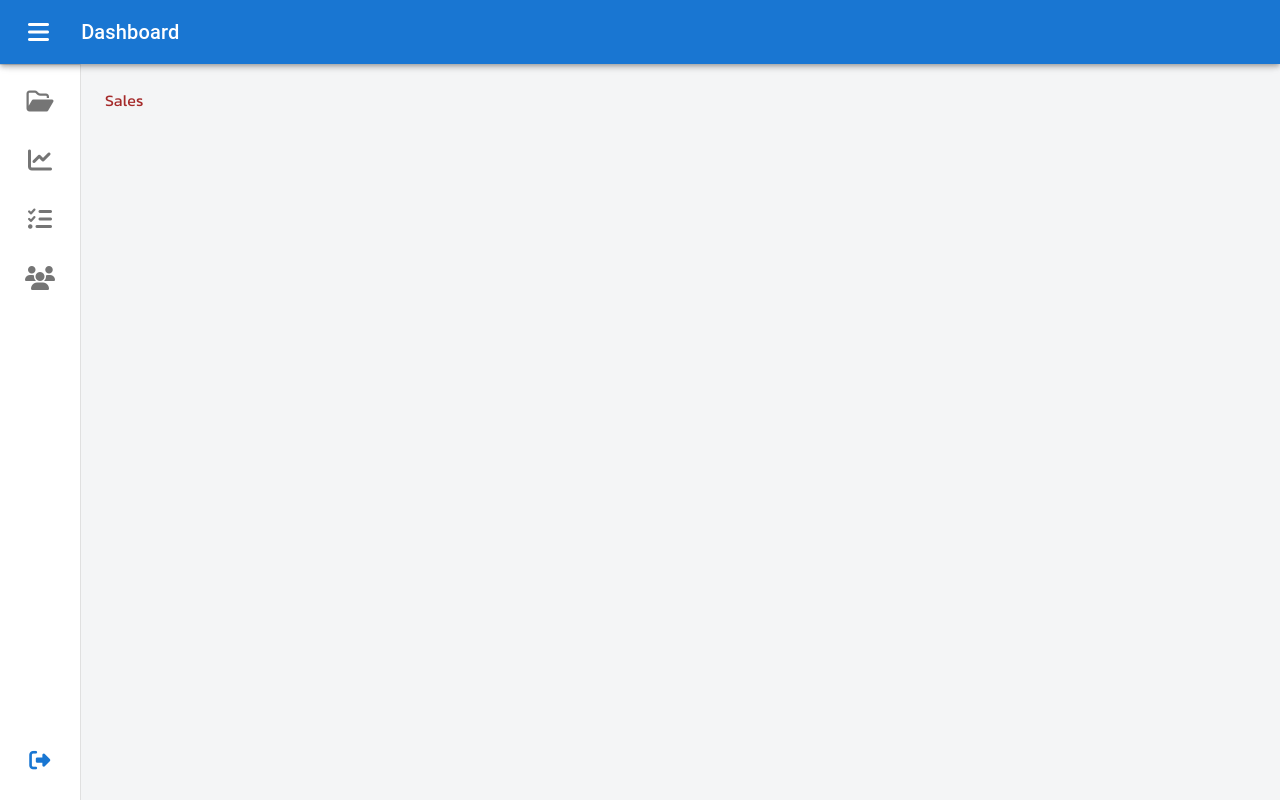
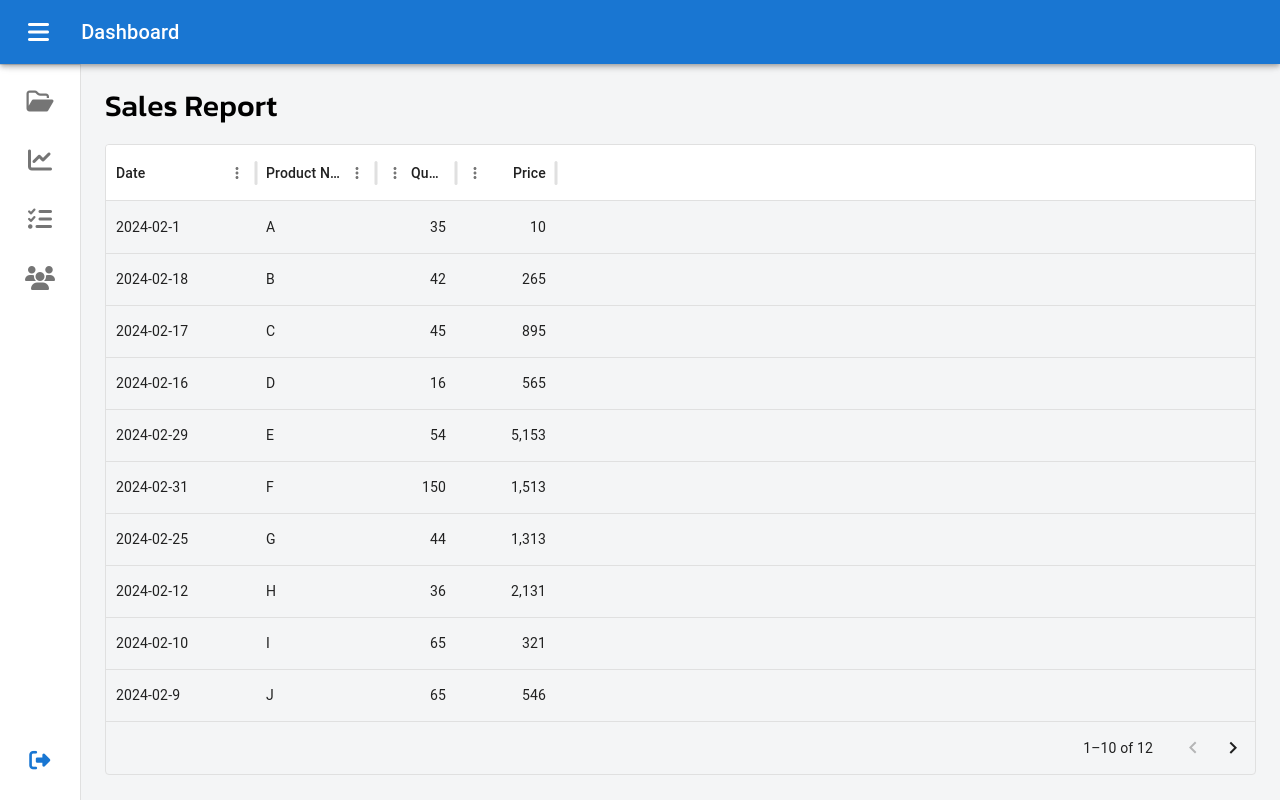
Before and after one commit to ice6504/E-commerce-Dashboard, a React (Vite) app: page /salesReport in a window 1280 px wide. Built offline with nearby package versions, Linux system fonts and the light colour scheme.

Commit message:
Add Sales Report page

```diff
--- a/package.json
+++ b/package.json
@@ -15,6 +15,7 @@
     "@fortawesome/fontawesome-free": "^6.5.2",
     "@mui/material": "^6.0.0-alpha.3",
     "@mui/x-charts": "^7.3.0",
+    "@mui/x-data-grid": "^7.3.0",
     "localforage": "^1.10.0",
     "match-sorter": "^6.3.4",
     "prop-types": "^15.8.1",
--- a/src/pages/Customer/Customer.jsx
+++ b/src/pages/Customer/Customer.jsx
@@ -1,8 +1,9 @@
-
 function Customer() {
   return (
-    <div>Customer</div>
-  )
+    <>
+      <h1 className="text-3xl font-medium text-black">Customer</h1>
+    </>
+  );
 }
 
-export default Customer
+export default Customer;
--- a/src/pages/Home/Home.jsx
+++ b/src/pages/Home/Home.jsx
@@ -19,6 +19,8 @@ function Home() {
   ];
   let monthName = monthNames[now.getMonth()];
 
+  const totalSales = 25690;
+
   const data = [
     { Product: "A", Sale: 4000 },
     { Product: "B", Sale: 3000 },
@@ -31,8 +33,6 @@ function Home() {
 
   const sortedData = data.sort((a, b) => b.Sale - a.Sale);
 
-  const uData = [4000, 3000, 2000, 2780, 1890, 2390, 3490];
-  const xLabels = ["A", "B", "C", "D", "E", "F", "G"];
   return (
     <>
       <div className="space-y-5 lg:space-y-8">
@@ -40,28 +40,41 @@ function Home() {
         <div className="grid grid-cols-1 lg:grid-cols-3 gap-5 lg:gap-8">
           <div className="lg:col-span-2 bg-white rounded-3xl sm:hover:scale-105 duration-300 transition-all sm:hover:shadow-xl max-lg:h-[30vh]">
             <LineChart
+              xAxis={[
+                {
+                  scaleType: "point",
+                  data: data.map((item) => item.Product),
+                  label: "Product",
+                },
+              ]}
               series={[
-                { data: uData, label: monthName, area: true, showMark: false },
+                {
+                  data: data.map((item) => item.Sale),
+                  label: monthName,
+                  area: true,
+                  showMark: false,
+                },
               ]}
-              xAxis={[{ scaleType: "point", data: xLabels, label: "Product" }]}
               sx={{
                 [`& .${lineElementClasses.root}`]: {
                   display: "none",
-
                 },
               }}
             />
           </div>
           <div className="col-span-1 bg-white rounded-3xl grid text-black sm:hover:scale-105 duration-300 transition-all sm:hover:shadow-xl">
             <div className="py-5 lg:py-16 flex flex-col items-center">
-              <h3 className="text-xl sm:text-3xl font-bold text-center">
+              <h3 className="text-2xl sm:text-3xl font-bold text-center">
                 Top 5 Product Sales <br /> in {monthName}
               </h3>
-              <ol className="text-lg sm:text-3xl">
+              <ol className="text-lg sm:text-3xl lg:max-xl:list-none list-decimal">
                 {sortedData.slice(0, 5).map((product, index) => {
                   return (
                     <li key={index}>
-                      Product {product.Product} : {product.Sale}
+                      <span className="font-medium">
+                        Product {product.Product}
+                      </span>
+                      : {product.Sale}
                     </li>
                   );
                 })}
@@ -71,7 +84,8 @@ function Home() {
         </div>
         <div className="grid sm:grid-cols-3 gap-4 lg:gap-8 text-black">
           <Stat title="Total sales" percent={300} up={true}>
-            <sup>$</sup>25690
+            <sup>$</sup>
+            {totalSales.toLocaleString()}
           </Stat>
           <Stat title="New Customers" percent={20} up={true}>
             252
--- a/src/pages/Inventory/Inventory.jsx
+++ b/src/pages/Inventory/Inventory.jsx
@@ -1,9 +1,9 @@
-
-
 function Inventory() {
   return (
-    <div>Inventory</div>
-  )
+    <>
+      <h1 className="text-3xl font-medium text-black">Inventory</h1>
+    </>
+  );
 }
 
-export default Inventory
+export default Inventory;
--- a/src/pages/Sales/Sales.jsx
+++ b/src/pages/Sales/Sales.jsx
@@ -1,8 +1,130 @@
+import { DataGrid } from "@mui/x-data-grid";
+
+const columns = [
+  { field: "date", headerName: "Date", width: 150 },
+  {
+    field: "productName",
+    headerName: "Product Name",
+    width: 120,
+  },
+  {
+    field: "quantity",
+    headerName: "Quantity",
+    type: "number",
+    width: 80,
+  },
+  {
+    field: "price",
+    headerName: "Price",
+    type: "number",
+    width: 100,
+  },
+];
+
+const rows = [
+  {
+    id: 1,
+    date: "2024-02-1",
+    productName: "A",
+    quantity: 35,
+    price: 10,
+  },
+  {
+    id: 2,
+    date: "2024-02-18",
+    productName: "B",
+    quantity: 42,
+    price: 265,
+  },
+  {
+    id: 3,
+    date: "2024-02-17",
+    productName: "C",
+    quantity: 45,
+    price: 895,
+  },
+  {
+    id: 4,
+    date: "2024-02-16",
+    productName: "D",
+    quantity: 16,
+    price: 565,
+  },
+  {
+    id: 5,
+    date: "2024-02-29",
+    productName: "E",
+    quantity: 54,
+    price: 5153,
+  },
+  {
+    id: 6,
+    date: "2024-02-31",
+    productName: "F",
+    quantity: 150,
+    price: 1513,
+  },
+  {
+    id: 7,
+    date: "2024-02-25",
+    productName: "G",
+    quantity: 44,
+    price: 1313,
+  },
+  {
+    id: 8,
+    date: "2024-02-12",
+    productName: "H",
+    quantity: 36,
+    price: 2131,
+  },
+  {
+    id: 9,
+    date: "2024-02-10",
+    productName: "I",
+    quantity: 65,
+    price: 321,
+  },
+  {
+    id: 10,
+    date: "2024-02-9",
+    productName: "J",
+    quantity: 65,
+    price: 546,
+  },
+  {
+    id: 11,
+    date: "2024-02-4",
+    productName: "K",
+    quantity: 65,
+    price: 879,
+  },
+  {
+    id: 12,
+    date: "2024-02-3",
+    productName: "L",
+    quantity: 65,
+    price: 147,
+  },
+];
 
 function Sales() {
   return (
-    <div>Sales</div>
-  )
+    <>
+      <h1 className="text-3xl font-medium text-black mb-5">Sales Report</h1>
+      <div className="h-fit w-full">
+        <DataGrid
+          rows={rows}
+          columns={columns}
+          initialState={{
+            pagination: {
+              paginationModel: { page: 0, pageSize: 10 },
+            },
+          }}
+        />
+      </div>
+    </>
+  );
 }
 
-export default Sales
+export default Sales;
```
Also changed, not shown: 1 other file (tests, documents, lock files or other folders).
